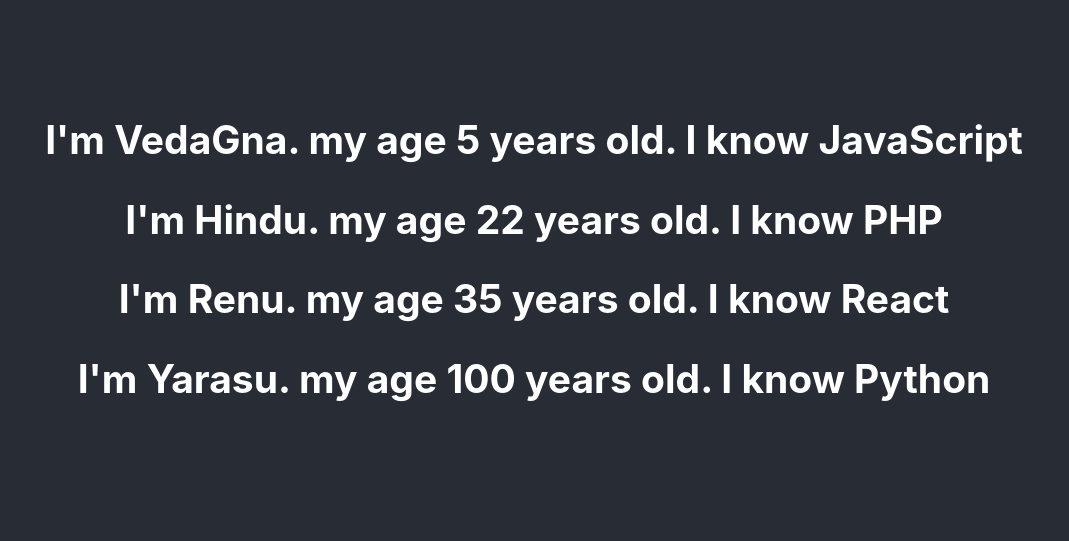
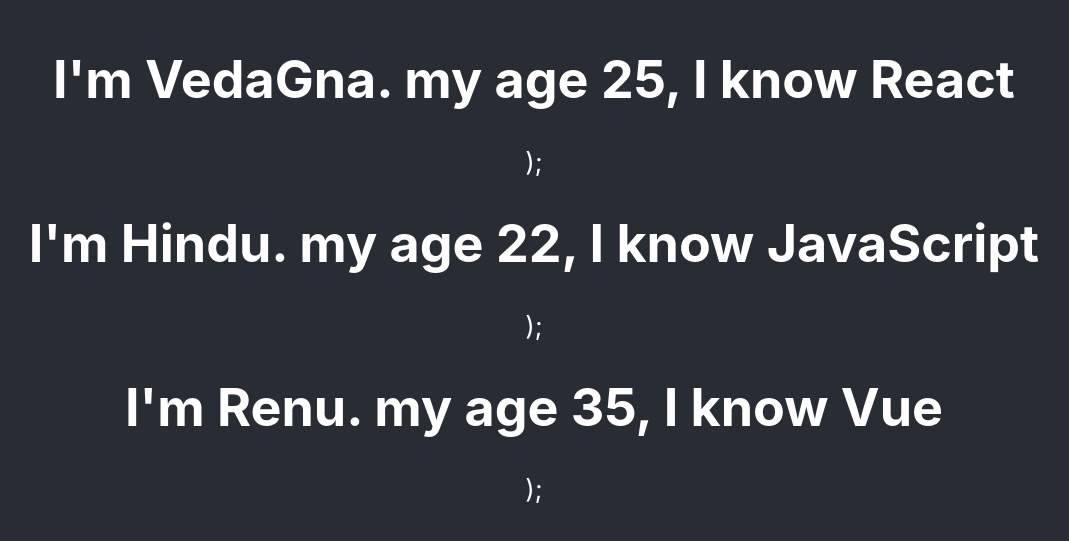
Before and after one commit to renuyarasu/codevolution, a React (Create React App) app: page / in a window 1280 px wide. Shown: the part 141-682 px from the top of the page, without its empty margins (106-1175 px from the left). Built offline with nearby package versions, Linux system fonts and the light colour scheme.

Commit message:
List Rendering: Lists and Keys

```diff
--- a/src/App.js
+++ b/src/App.js
@@ -1,11 +1,11 @@
 import './App.css';
-import Names from './components/Names';
+import NameList from './components/NameList';
 
 function App() {
   return (
     <div className="App">
       <header className="App-header">
-        <Names />
+        <NameList />
       </header>
     </div>
   );
--- /dev/null
+++ b/src/components/NameList.js
@@ -0,0 +1,36 @@
+import React, { Component } from 'react'
+import Person from './Person'
+
+// const names = ['VedaGna', 'Hindu', 'Renu']
+
+const persons = [
+    {
+        id: 1,
+        name: 'VedaGna',
+        age: 25,
+        skill: 'React',
+    },
+    {
+        id: 1,
+        name: 'Hindu',
+        age: 22,
+        skill: 'JavaScript',
+    },
+    {
+        id: 1,
+        name: 'Renu',
+        age: 35,
+        skill: 'Vue',
+    },
+]
+const personList = persons.map(person => <Person key={person.id} person={person}/>)
+
+export class NameList extends Component {
+    render() {
+        return (
+            <div>{personList}</div>
+        )
+    }
+}
+
+export default NameList
--- a/src/components/Names.js
+++ /dev/null
@@ -1,42 +0,0 @@
-import React from 'react'
-import Person from './Person'
-
-function Names() {
-    // const persons = ['VedaGna', 'Hindu', 'Renu']
-
-    const persons = [
-        {
-            id: 1,
-            name: 'VedaGna',
-            age: 5,
-            skill: 'JavaScript'
-        },
-        {
-            id: 2,
-            name: 'Hindu',
-            age: 22,
-            skill: 'PHP'
-        },
-        {
-            id: 3,
-            name: 'Renu',
-            age: 35,
-            skill: 'React'
-        },
-        {
-            id: 4,
-            name: 'Yarasu',
-            age: 100,
-            skill: 'Python'
-        }
-
-    ]
-    const personsList = persons.map(person => <Person person={person}/>)
-    return (
-        <div>
-            {personsList}
-        </div>
-    )
-}
-
-export default Names
--- a/src/components/Person.js
+++ b/src/components/Person.js
@@ -1,9 +1,9 @@
 import React from 'react'
 
-function Person({ person }) {
+function Person({person}) {
     return (
         <div>
-            <h2>I'm {person.name}. my age {person.age} years old. I know {person.skill}</h2>
+            <h1>I'm {person.name}. my age {person.age}, I know {person.skill} </h1>);
         </div>
     )
 }
```
